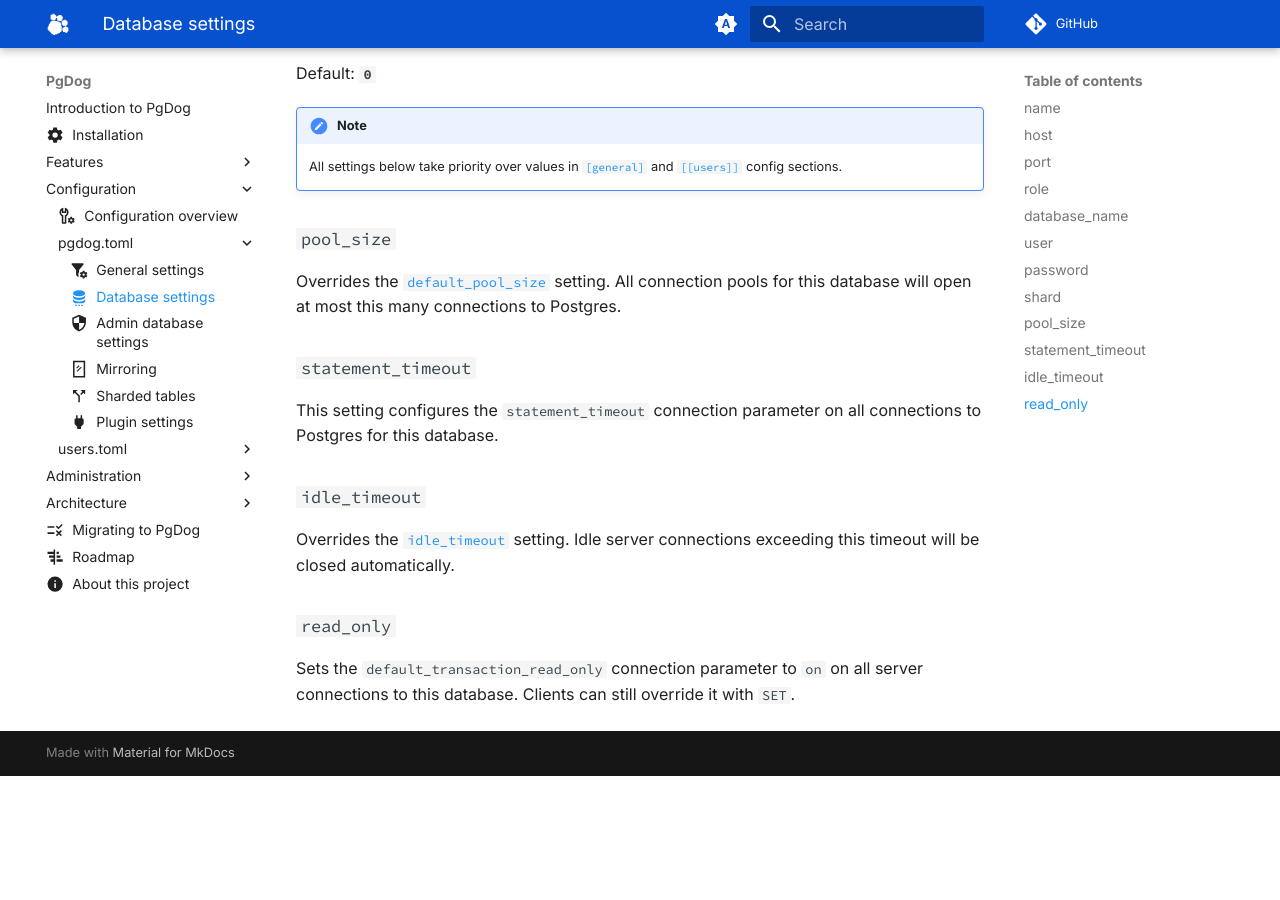
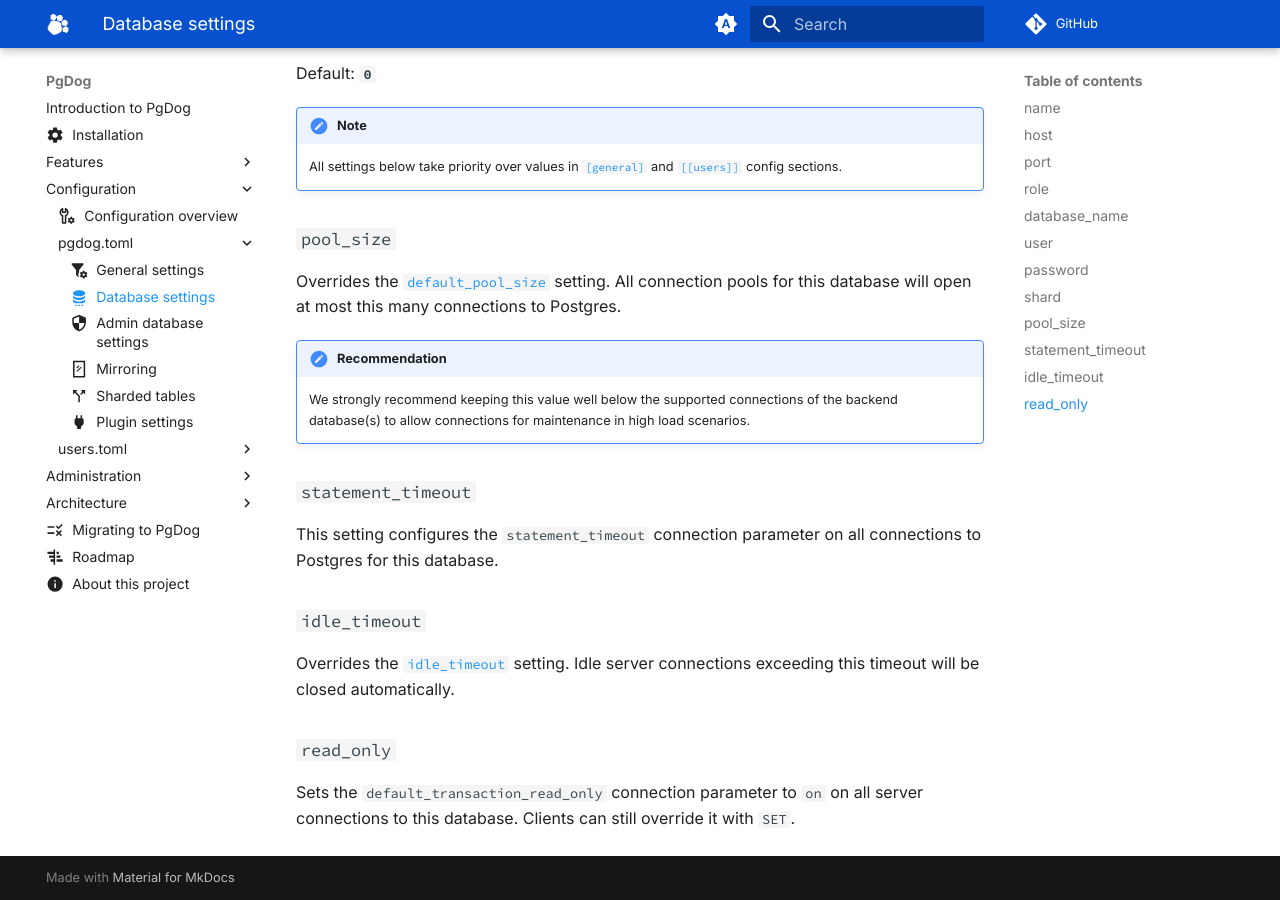
Before and after one commit to pgdogdev/docs, an MkDocs documentation site: the page built from docs/configuration/pgdog.toml/databases.md, in a window 1280 px wide and 900 px high, scrolled down 1977 px. Built offline with MkDocs 1.6.1 and Material for MkDocs 9.7.7, drawn with Linux system fonts in a browser that asks for light colours; comment, search, counter and statistics services are not loaded; before the commit the page ends 2753 px from its top, so only the background shows below that.

Commit message:
Suggest keeping connections smaller than max connections of backend (#32)
Co-authored-by: Lev Kokotov <levkk@users.noreply.github.com>

```diff
--- a/docs/configuration/pgdog.toml/databases.md
+++ b/docs/configuration/pgdog.toml/databases.md
@@ -84,6 +84,9 @@
 
 Overrides the [`default_pool_size`](general.md#default_pool_size) setting. All connection pools for this database will open at most this many connections to Postgres.
 
+!!! note "Recommendation"
+    We strongly recommend keeping this value well below the supported connections of the backend database(s) to allow connections for maintenance in high load scenarios.
+
 ### `statement_timeout`
 
 This setting configures the `statement_timeout` connection parameter on all connections to Postgres for this database.
```
Also changed, not shown: docs/configuration/pgdog.toml/general.md (+3 -0 lines).
